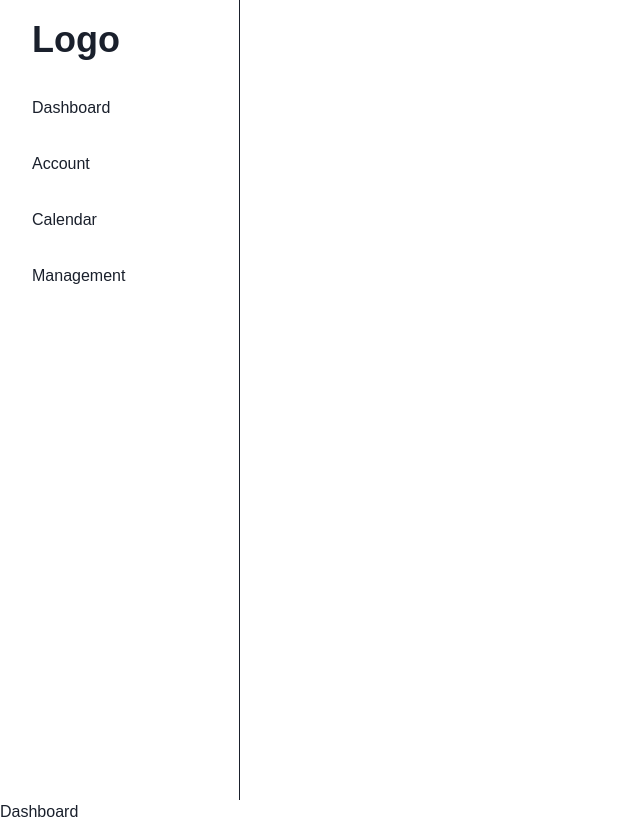
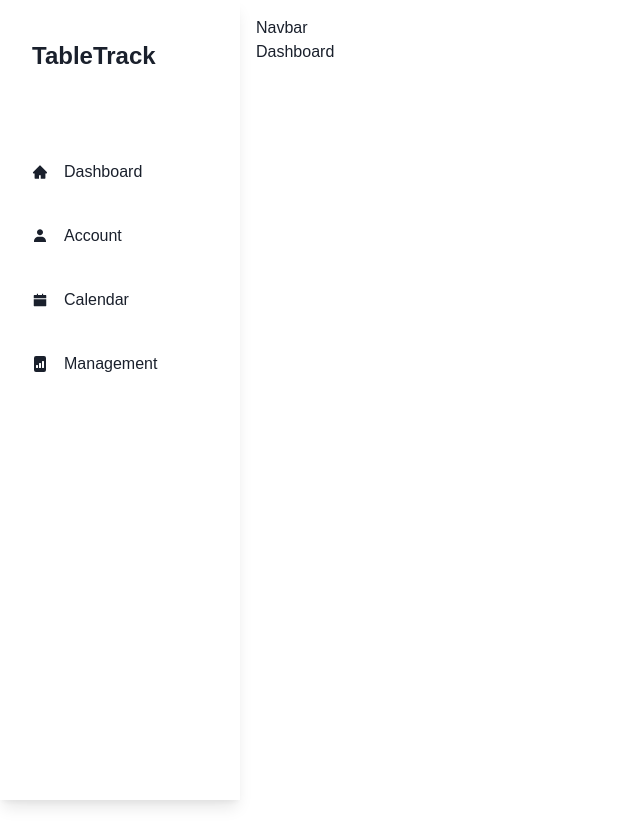
Before and after one commit to Fiat-Anw/restaurant-crm, a React (Vite) app in the folder frontend/: page /dashboard in a window 1280 px wide. Shown: the whole page, without its empty margins (0-640 px from the left). After the commit the page ends 800 px from the top, so only its background shows below. Built offline with nearby package versions, Linux system fonts and the light colour scheme.

Commit message:
Openable sidebar

```diff
--- a/frontend/src/components/Sidebar/SidebarContent.jsx
+++ b/frontend/src/components/Sidebar/SidebarContent.jsx
@@ -1,35 +1,47 @@
 /* eslint-disable react/prop-types */
 import { Box, Flex, Text, CloseButton } from "@chakra-ui/react";
 import SidebarItem from "./SidebarItem";
+import { AiFillHome, AiFillCalendar } from "react-icons/ai";
+import { BiSolidUser } from "react-icons/bi";
+import { BsFillFileBarGraphFill } from "react-icons/bs";
 
 const SidebarContent = ({ onClose, ...rest }) => {
   return (
     <Box
-      borderRight="1px"
       w={{ base: "full", md: 60 }}
       pos="fixed"
       h="full"
       {...rest}
+      shadow="lg"
     >
-      <Flex h="20" alignItems="center" mx="8" justifyContent="space-between">
-        <Text fontSize="4xl" fontWeight="bold">
-          Logo
+      <Flex
+        h="20"
+        alignItems="center"
+        mx={8}
+        mt={4}
+        mb={12}
+        justifyContent="space-between"
+      >
+        <Text fontSize="2xl" fontWeight="bold">
+          TableTrack
         </Text>
         <CloseButton display={{ base: "flex", md: "none" }} onClick={onClose} />
       </Flex>
 
-      <SidebarItem icon={""} link="/dashboard">
+      <Flex direction="column" gap={2}>
+        <SidebarItem icon={AiFillHome} link="/dashboard">
           Dashboard
         </SidebarItem>
-      <SidebarItem icon={""} link="/account">
+        <SidebarItem icon={BiSolidUser} link="/account">
           Account
         </SidebarItem>
-      <SidebarItem icon={""} link="/calendar">
+        <SidebarItem icon={AiFillCalendar} link="/calendar">
           Calendar
         </SidebarItem>
-      <SidebarItem icon={""} link="/management">
+        <SidebarItem icon={BsFillFileBarGraphFill} link="/management">
           Management
         </SidebarItem>
+      </Flex>
     </Box>
   );
 };
--- a/frontend/src/components/Sidebar/SidebarItem.jsx
+++ b/frontend/src/components/Sidebar/SidebarItem.jsx
@@ -1,6 +1,6 @@
 /* eslint-disable react/prop-types */
 import { Link } from "react-router-dom";
-import { Flex, Icon } from "@chakra-ui/react";
+import { Flex, Icon, Text } from "@chakra-ui/react";
 
 const SidebarItem = ({ icon, link, children, ...rest }) => {
   return (
@@ -12,13 +12,15 @@ const SidebarItem = ({ icon, link, children, ...rest }) => {
         borderRadius="lg"
         cursor="pointer"
         _hover={{
-          bg: "cyan.400",
+          bg: "pink.300",
           color: "white",
         }}
         {...rest}
       >
-        {icon && <Icon mr="4" as={icon} />}
-        {children}
+        <Flex alignItems="center">
+          {icon && <Icon mr={4} as={icon} />}
+          <Text fontSize="md">{children}</Text>
+        </Flex>
       </Flex>
     </Link>
   );
--- a/frontend/src/components/Sidebar/index.jsx
+++ b/frontend/src/components/Sidebar/index.jsx
@@ -1,21 +1,31 @@
 /* eslint-disable react/prop-types */
-import { Box, Drawer, DrawerContent } from "@chakra-ui/react";
+import { Box, Drawer, DrawerContent, useDisclosure } from "@chakra-ui/react";
 
 import SidebarContent from "./SidebarContent";
 import MobileSidebar from "./MobileSidebar";
 
 const SimpleSidebar = ({ children }) => {
+  const { isOpen, onOpen, onClose } = useDisclosure();
+
   return (
     <Box minH="100vh">
       <SidebarContent display={{ base: "none", md: "block" }} />
-      <Drawer placement="left" size="full">
+      <Drawer
+        autoFocus={false}
+        isOpen={isOpen}
+        placement="left"
+        onClose={onClose}
+        returnFocusOnClose={false}
+        onOverlayClick={onClose}
+        size="full"
+      >
         <DrawerContent>
           <SidebarContent />
         </DrawerContent>
       </Drawer>
 
       {/* mobile */}
-      <MobileSidebar display={{ base: "flex", md: "none" }} />
+      <MobileSidebar display={{ base: "flex", md: "none" }} onOpen={onOpen} />
       <Box ml={{ base: 0, md: 60 }} p="4">
         {children}
       </Box>
--- a/frontend/src/layouts/RootLayout.jsx
+++ b/frontend/src/layouts/RootLayout.jsx
@@ -1,11 +1,14 @@
 import { Outlet } from "react-router-dom";
 import Sidebar from "../components/Sidebar";
+import Navbar from "../components/Navbar";
 
 const RootLayout = () => {
   return (
     <>
-      <Sidebar />
-      <Outlet />
+      <Sidebar>
+        <Navbar />
+        <Outlet />
+      </Sidebar>
     </>
   );
 };
```
Lines whose indentation alone changed are shown as unchanged.
